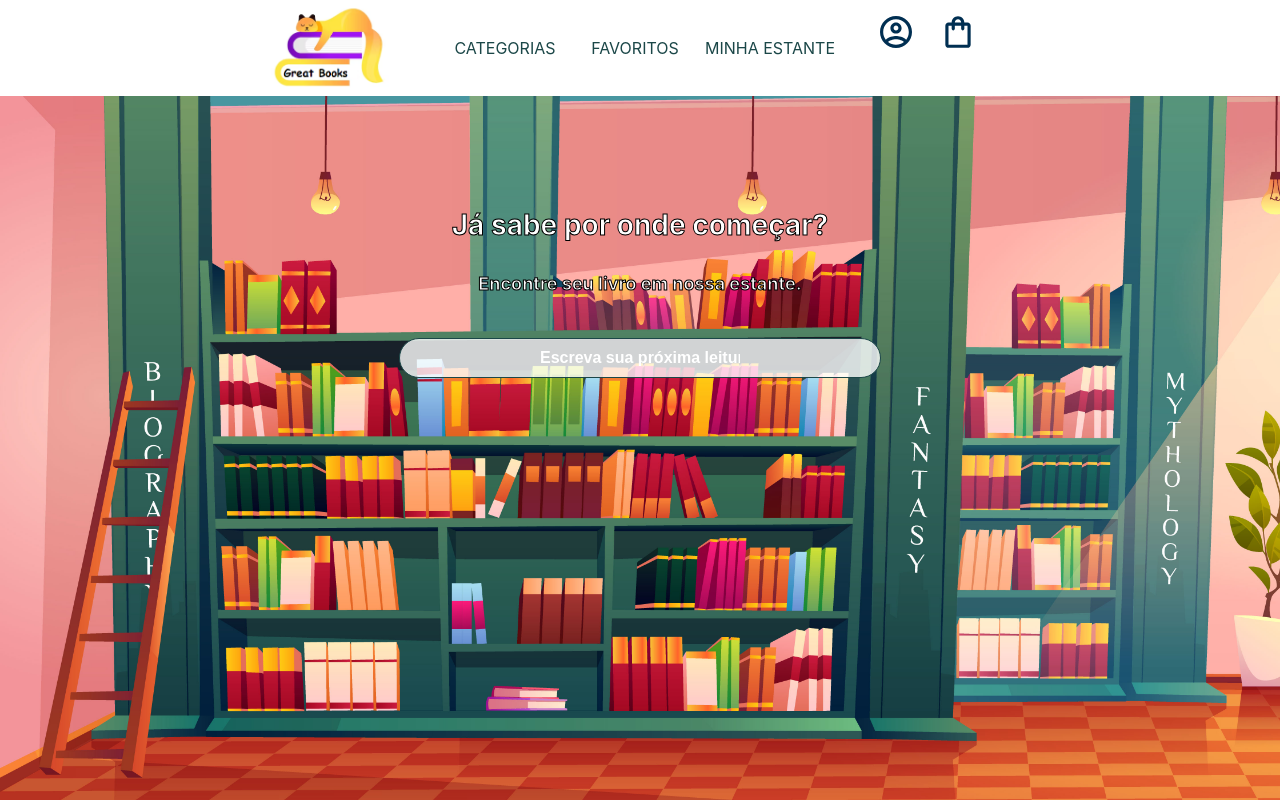
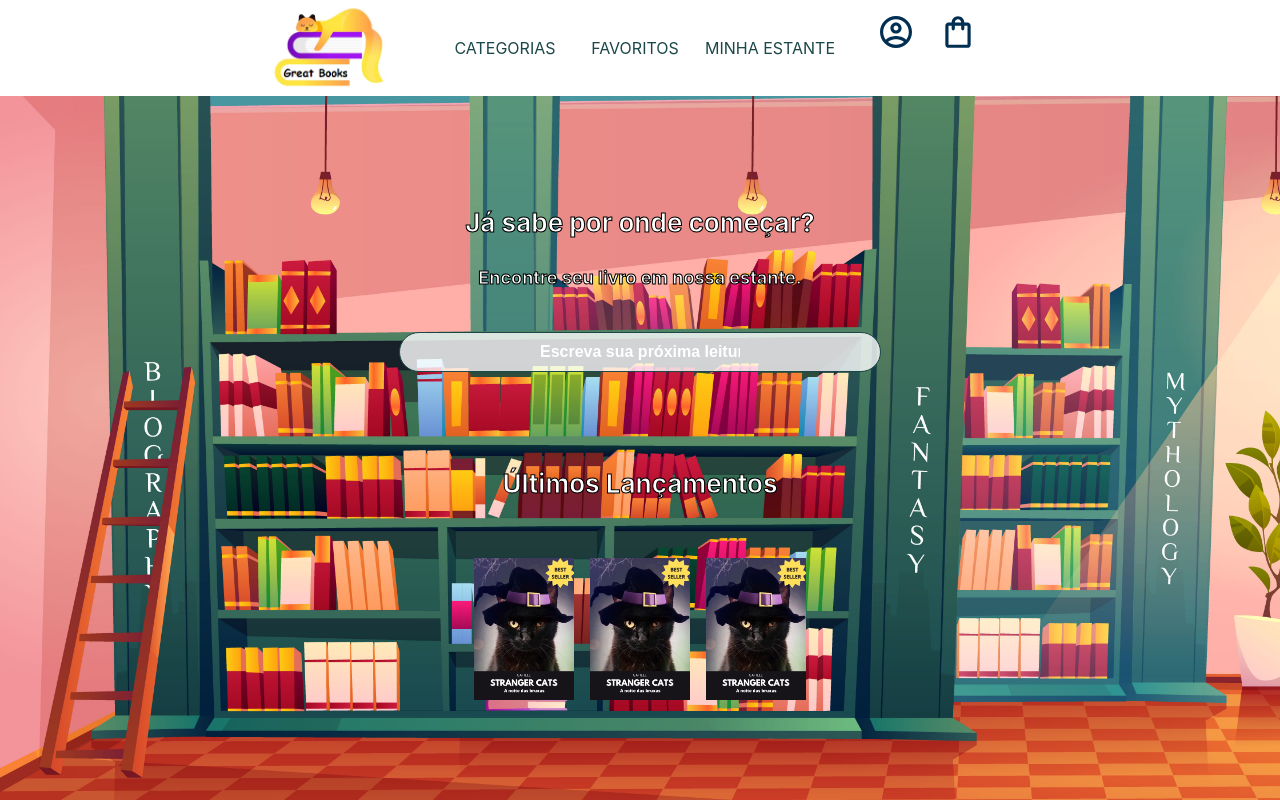
Before and after one commit to Front-End-Project-Naty/books, a React (Create React App) app: page / in a window 1280 px wide. Built offline with nearby package versions, Linux system fonts and the light colour scheme.

Commit message:
add seção últimos lançamentos

```diff
--- a/src/App.js
+++ b/src/App.js
@@ -1,5 +1,6 @@
 import Header from './componentes/Header'
 import Pesquisa from './componentes/Pesquisa'
+import UltimosLancamentos from './componentes/UltimosLancamentos'
 import styled from 'styled-components'
 import img from './imagens/wallpaper.jpg'
 
@@ -15,6 +16,7 @@ function App() {
     <AppContainer>
       <Header />
       <Pesquisa />
+      <UltimosLancamentos />
     </AppContainer>
   );
 }
--- a/src/componentes/Pesquisa/index.js
+++ b/src/componentes/Pesquisa/index.js
@@ -7,13 +7,13 @@ const PesquisaContainer = styled.section`
     color: black;
     text-align: center;
     padding: 85px 0;
-    height: 270px;
+    height: 180px;
     width: 100%;
 `
 
 const Titulo = styled.h2`
     color: rgba(255, 255, 255);
-    font-size: 28px;
+    font-size: 26px;
     text-align: center;
     width: 100%;
 
--- /dev/null
+++ b/src/componentes/UltimosLancamentos/dadosUltimosLancamentos.js
@@ -0,0 +1,7 @@
+import livro from '../../imagens/livro.png'
+
+export const livros = [
+    {nome: 'Stranger Cats', id: 1, src:livro},
+    {nome: 'Marley and Me', id: 2, src:livro},
+    {nome: 'Finding Gobi', id: 3, src:livro},
+]
--- /dev/null
+++ b/src/componentes/UltimosLancamentos/index.js
@@ -0,0 +1,47 @@
+import { livros } from "./dadosUltimosLancamentos"
+import styled from "styled-components"
+
+const UltimosLancamentosContainer = styled.section`
+    color: black;
+    text-align: center;
+    display: flex;
+    flex-direction: column;
+`
+
+const Titulo = styled.h2`
+    color: rgba(255, 255, 255);
+    font-size: 26px;
+    text-align: center;
+    -webkit-text-stroke: 1px black;
+    text-stroke: 1px black;
+`
+
+const NovosLivrosContainer = styled.div`
+    margin-top: 30px;
+    display: flex;
+    width: 100%;
+    justify-content: center;
+    cursor: pointer;
+
+    img {
+        width: 100px;
+        padding: 8px;
+        border-radius: 5px;
+      }
+
+`
+
+function UltimosLancamentos () {
+    return (
+        <UltimosLancamentosContainer>
+            <Titulo>Últimos Lançamentos</Titulo>
+            <NovosLivrosContainer>
+                {livros.map( livro =>
+                    <img src={livro.src} />
+                )}
+            </NovosLivrosContainer>
+    </UltimosLancamentosContainer>
+    )
+}
+
+export default UltimosLancamentos
```
